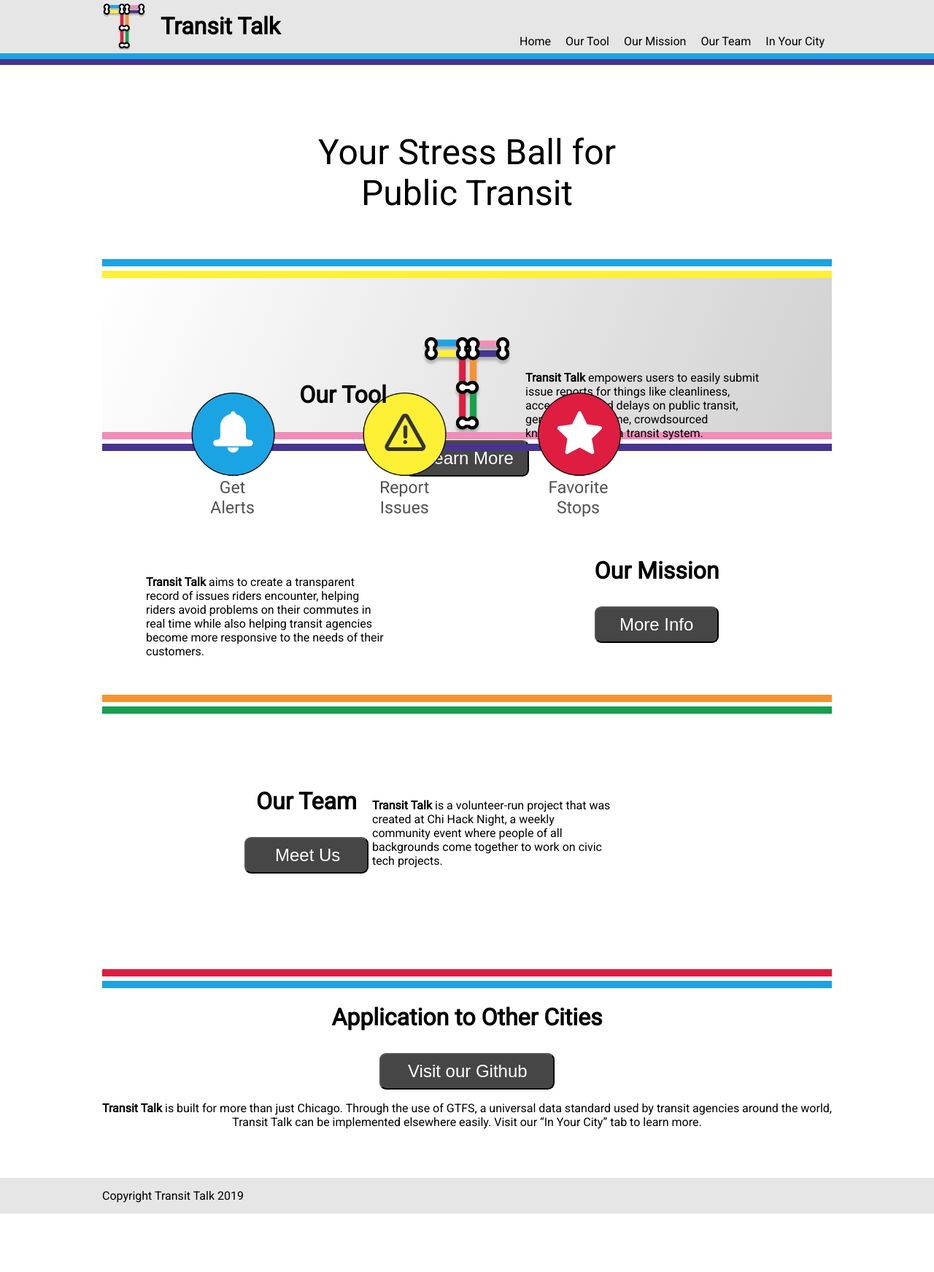
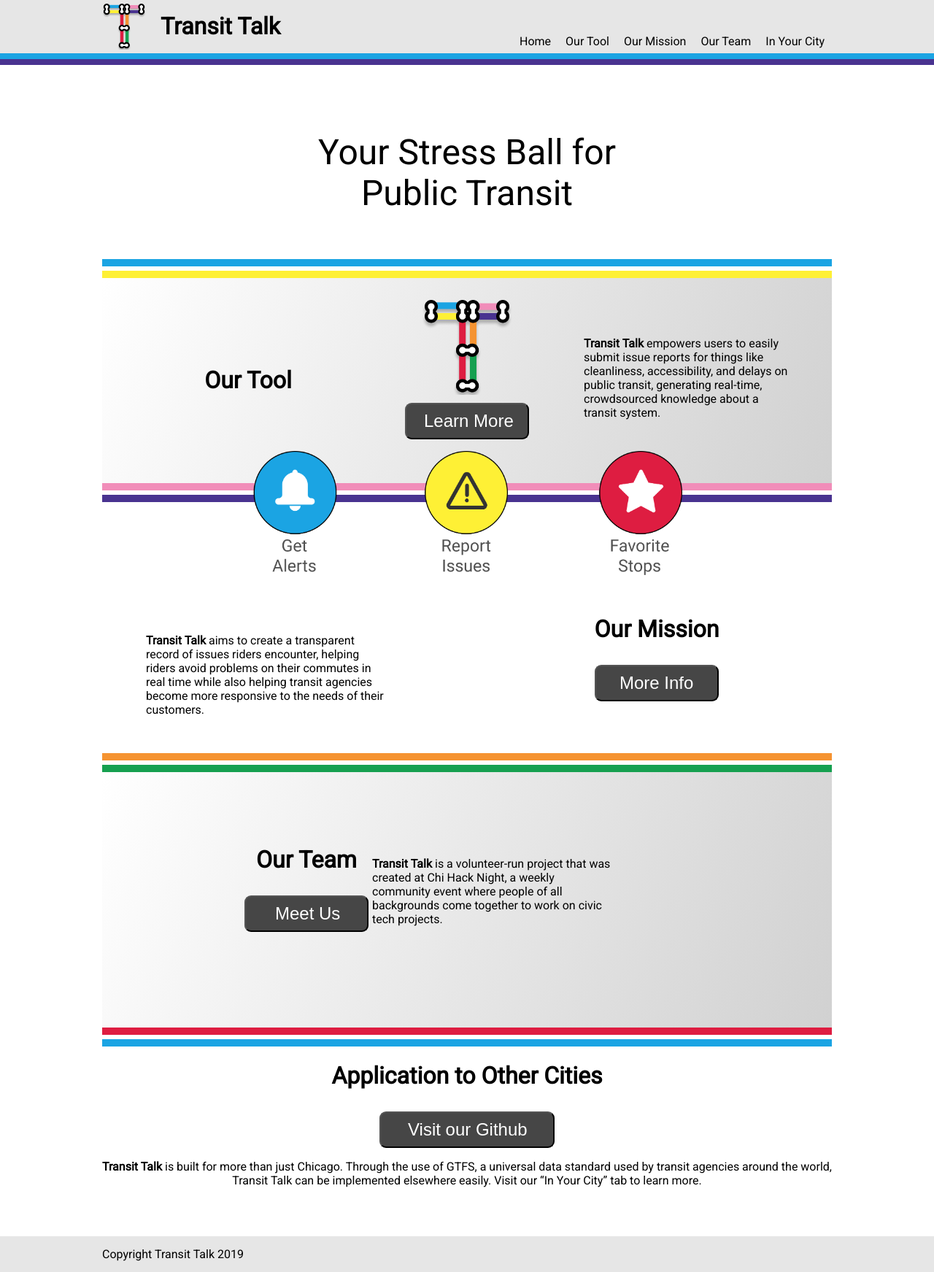
Before and after one commit to TransitTalk/CaravanTransit.github.io, a Jekyll site: the page built from index.html, in a window 1280 px wide. Shown: the whole page at 73% size. Built offline with Jekyll 4.4.1, drawn with Linux system fonts in a browser that asks for light colours; before the commit the page ends 1663 px from its top, so only the background shows below that.

Commit message:
refactored section 1

```diff
--- a/_sass/main.scss
+++ b/_sass/main.scss
@@ -76,6 +76,7 @@ a.button {
 }
 
 .section-1 {
+  display: flex;
   background: linear-gradient(292.39deg, #D1D1D1 0%, rgba(231, 231, 231, 0) 100%);
   border-top: 10px solid #FEF035;
   border-bottom: 10px solid #F18DB9;
@@ -83,10 +84,10 @@ a.button {
 
 
   .h1-left {
+    padding: 100px 0px;
     display: inline-block;
-    width: 280px;
     text-align: center;
-    transform: translate(190px, 120px);
+    width:40%;
   }
   .center-btn {
     .btn-learn {
@@ -95,18 +96,23 @@ a.button {
       padding: 0px 0px 0px 24px;
     }
     margin: 0 auto;
-    width: 50%;
+    width: 20%;
     text-align: center;
     .img-container {
       height: 130px;
+      padding-top: 30px;
     }
   }
   .homepage-p-right {
     display: inline-block;
     height: 100px;
-    width: 330px;
+    width: 40%;
     float: right;
-    margin: -100px 90px 0px 0px;
+    padding: 80px 0px;
+    p {
+      width: 70%;
+      margin: auto;
+    }
   }
   .homepage-p-center {
     display: inline-block;
@@ -126,9 +132,10 @@ a.button {
 
 .three-buttons {
   border-top: 10px solid #493390;
+  text-align: center;
   .features-img {
     height: 170px;
-    margin: -80px 0px 0px 120px;
+    margin-top: -70px;
   }
 }
 .section-2 {
@@ -164,6 +171,7 @@ a.button {
   }
 }
 .section-3 {
+  background: linear-gradient(292.39deg, #D1D1D1 0%, rgba(231, 231, 231, 0) 100%);
   border-top: 10px solid #16A050;
   border-bottom: 10px solid #DE1D41;
   margin-bottom: 6px;
```
